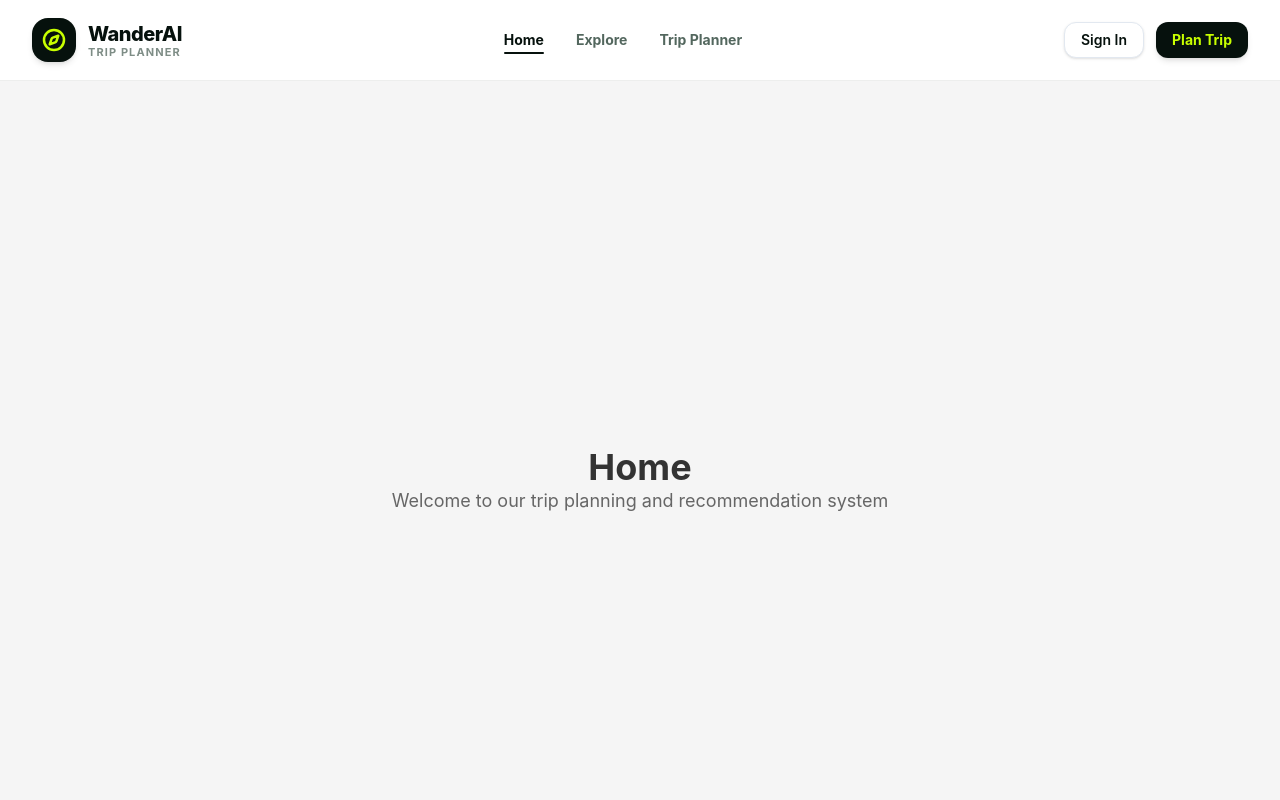
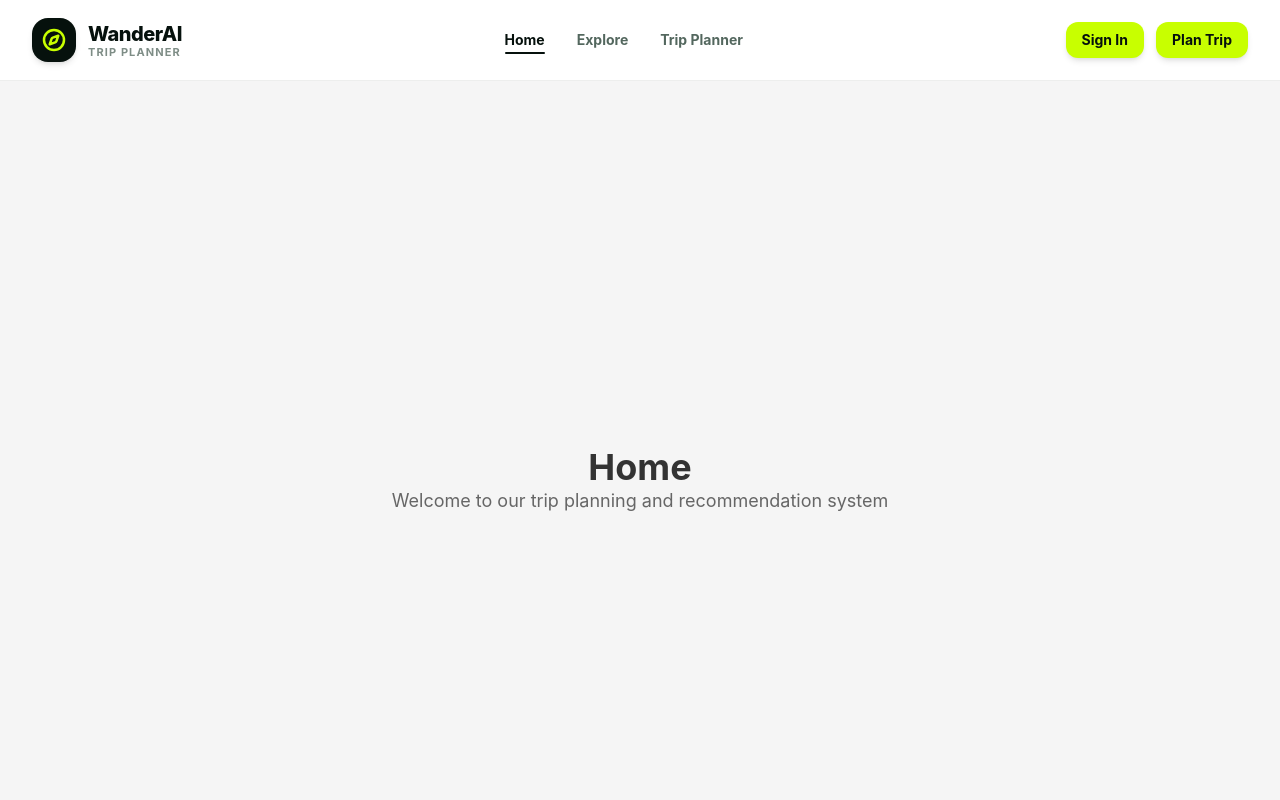
Before and after one commit to Aayushstha26/Trip-planning-and-recommendation-system, a React (Vite) app in the folder frontend/: page / in a window 1280 px wide. Shown: the top 800 px of the page. Built offline with nearby package versions, Linux system fonts and the light colour scheme; no server answers.

Commit message:
feat: update button styles and theme variables for consistent UI across components

```diff
--- a/frontend/src/components/ui/button.jsx
+++ b/frontend/src/components/ui/button.jsx
@@ -9,7 +9,7 @@ const buttonVariants = cva(
     variants: {
       variant: {
         default:
-          'bg-slate-900 text-white shadow hover:bg-slate-800 dark:bg-slate-50 dark:text-slate-900 dark:hover:bg-slate-50/90',
+          'bg-[var(--theme-btn-bg,#c8ff00)] text-[var(--theme-btn-text,#06110d)] font-bold shadow hover:brightness-95 active:scale-[0.98]',
         destructive:
           'bg-red-500 text-white shadow-sm hover:bg-red-500/90 dark:bg-red-900 dark:text-slate-50 dark:hover:bg-red-900/90',
         outline:
--- a/frontend/src/index.css
+++ b/frontend/src/index.css
@@ -12,6 +12,9 @@
   --theme-primary: #06110d;
   --theme-primary-hover: #142821;
   --theme-primary-text: #c8ff00;
+  --theme-btn-bg: #c8ff00;
+  --theme-btn-hover: #b4ed00;
+  --theme-btn-text: #06110d;
   --theme-accent: #c8ff00;
   --theme-accent-contrast: #06110d;
   --theme-text-main: #06110d;
@@ -31,6 +34,9 @@
   --theme-primary: #0038ff;
   --theme-primary-hover: #1e52ff;
   --theme-primary-text: #ffffff;
+  --theme-btn-bg: #0038ff;
+  --theme-btn-hover: #1e52ff;
+  --theme-btn-text: #ffffff;
   --theme-accent: #ffd8b8;
   --theme-accent-contrast: #0038ff;
   --theme-text-main: #0a1128;
@@ -50,6 +56,9 @@
   --theme-primary: #3d007a;
   --theme-primary-hover: #5303a1;
   --theme-primary-text: #ffffff;
+  --theme-btn-bg: #3d007a;
+  --theme-btn-hover: #5303a1;
+  --theme-btn-text: #ffffff;
   --theme-accent: #9d34ff;
   --theme-accent-contrast: #ffffff;
   --theme-text-main: #180330;
@@ -69,6 +78,9 @@
   --theme-primary: #042f32;
   --theme-primary-hover: #084347;
   --theme-primary-text: #d6ffcb;
+  --theme-btn-bg: #d6ffcb;
+  --theme-btn-hover: #bcf7ad;
+  --theme-btn-text: #042f32;
   --theme-accent: #d6ffcb;
   --theme-accent-contrast: #042f32;
   --theme-text-main: #042f32;
@@ -88,6 +100,9 @@
   --theme-primary: #5f2cff;
   --theme-primary-hover: #7547ff;
   --theme-primary-text: #ffffff;
+  --theme-btn-bg: #5f2cff;
+  --theme-btn-hover: #7547ff;
+  --theme-btn-text: #ffffff;
   --theme-accent: #dff6ff;
   --theme-accent-contrast: #5f2cff;
   --theme-text-main: #0e102d;
@@ -107,6 +122,9 @@
   --theme-primary: #2f3a1d;
   --theme-primary-hover: #3e4d27;
   --theme-primary-text: #cfff74;
+  --theme-btn-bg: #cfff74;
+  --theme-btn-hover: #bee862;
+  --theme-btn-text: #1d2511;
   --theme-accent: #cfff74;
   --theme-accent-contrast: #2f3a1d;
   --theme-text-main: #1d2511;
--- a/frontend/src/layout/Navbar.jsx
+++ b/frontend/src/layout/Navbar.jsx
@@ -74,15 +74,22 @@ export const Navbar = () => {
 
         {/* Right side CTA */}
         <div className="flex items-center gap-3">
-          <Button asChild variant="outline" className="rounded-xl font-semibold">
+           <Button
+            asChild
+            className="rounded-xl font-bold shadow-md cursor-pointer transition-all hover:brightness-95 active:scale-95"
+            style={{
+              backgroundColor: 'var(--theme-btn-bg, #c8ff00)',
+              color: 'var(--theme-btn-text, #06110d)',
+            }}
+          >
             <Link to="/login">Sign In</Link>
           </Button>
           <Button
             asChild
-            className="rounded-xl font-bold shadow-md cursor-pointer"
+            className="rounded-xl font-bold shadow-md cursor-pointer transition-all hover:brightness-95 active:scale-95"
             style={{
-              backgroundColor: 'var(--theme-primary)',
-              color: 'var(--theme-primary-text)',
+              backgroundColor: 'var(--theme-btn-bg, #c8ff00)',
+              color: 'var(--theme-btn-text, #06110d)',
             }}
           >
             <Link to="/planner">Plan Trip</Link>
--- a/frontend/src/pages/auth/login/Login.jsx
+++ b/frontend/src/pages/auth/login/Login.jsx
@@ -169,10 +169,10 @@ export const Login = () => {
           <button
             type="submit"
             disabled={isPending}
-            className="w-full mt-2 py-3 rounded-xl font-bold text-sm transition-all flex items-center justify-center gap-2 cursor-pointer active:scale-95 disabled:opacity-50 shadow-md"
+            className="w-full mt-2 py-3 rounded-xl font-bold text-sm transition-all flex items-center justify-center gap-2 cursor-pointer active:scale-95 disabled:opacity-50 shadow-md hover:brightness-95"
             style={{
-              backgroundColor: 'var(--theme-primary)',
-              color: 'var(--theme-primary-text)',
+              backgroundColor: 'var(--theme-btn-bg, #c8ff00)',
+              color: 'var(--theme-btn-text, #06110d)',
             }}
           >
             {isPending ? (
--- a/frontend/src/pages/auth/signUp/SignUp.jsx
+++ b/frontend/src/pages/auth/signUp/SignUp.jsx
@@ -270,10 +270,10 @@ export const SignUp = () => {
           <button
             type="submit"
             disabled={isPending || isSuccess}
-            className="w-full mt-2 py-3 rounded-xl font-bold text-sm transition-all flex items-center justify-center gap-2 cursor-pointer active:scale-95 disabled:opacity-50 shadow-md"
+            className="w-full mt-2 py-3 rounded-xl font-bold text-sm transition-all flex items-center justify-center gap-2 cursor-pointer active:scale-95 disabled:opacity-50 shadow-md hover:brightness-95"
             style={{
-              backgroundColor: "var(--theme-primary)",
-              color: "var(--theme-primary-text)",
+              backgroundColor: "var(--theme-btn-bg, #c8ff00)",
+              color: "var(--theme-btn-text, #06110d)",
             }}
           >
             {isPending ? (
--- a/frontend/src/pages/not-found/NotFound.jsx
+++ b/frontend/src/pages/not-found/NotFound.jsx
@@ -15,7 +15,11 @@ export const NotFound = () => {
       <div className="mt-8">
         <Link
           to="/"
-          className="inline-flex items-center gap-2 px-5 py-3 rounded-2xl bg-amber-400 text-slate-950 font-bold text-sm hover:bg-amber-300 transition-all shadow-lg shadow-amber-400/20"
+          className="inline-flex items-center gap-2 px-5 py-3 rounded-2xl font-bold text-sm transition-all shadow-md active:scale-95 hover:brightness-95"
+          style={{
+            backgroundColor: 'var(--theme-btn-bg, #c8ff00)',
+            color: 'var(--theme-btn-text, #06110d)',
+          }}
         >
           <Home className="h-4 w-4" />
           Back to Homepage
```
